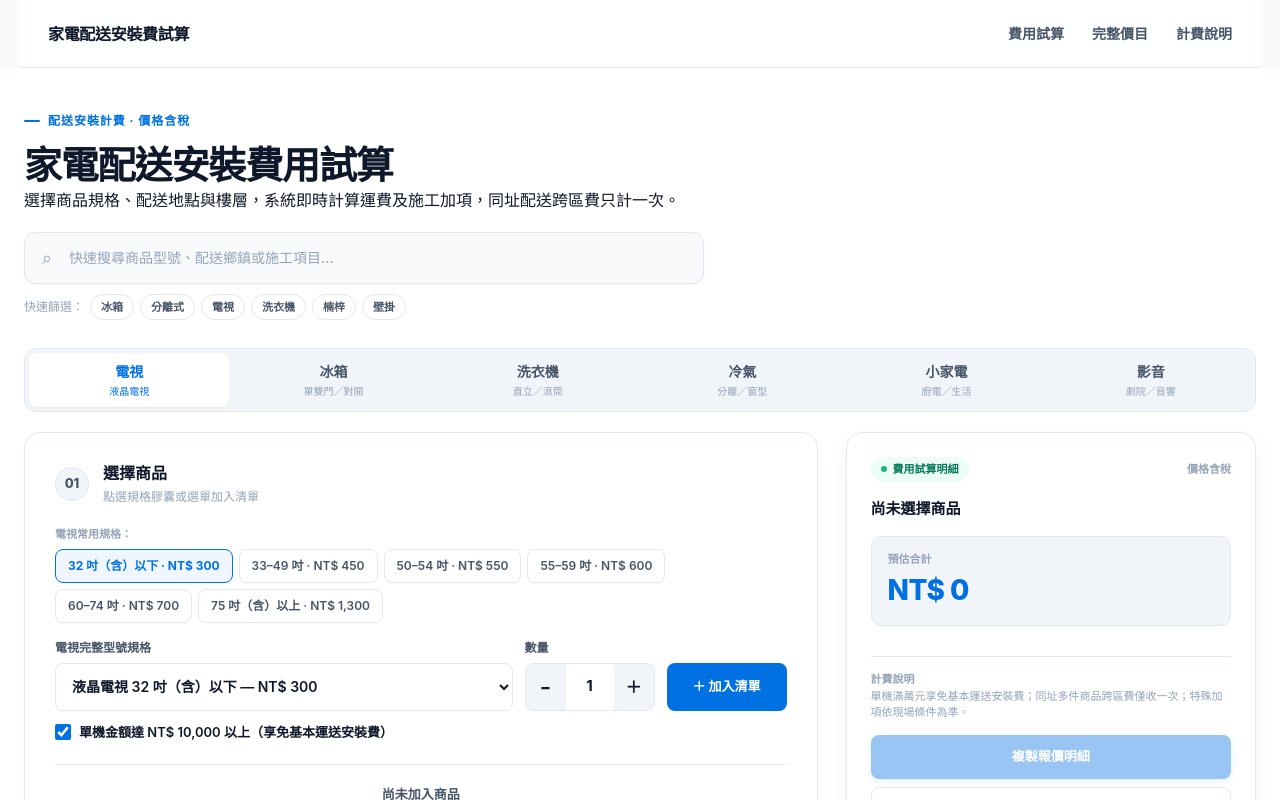
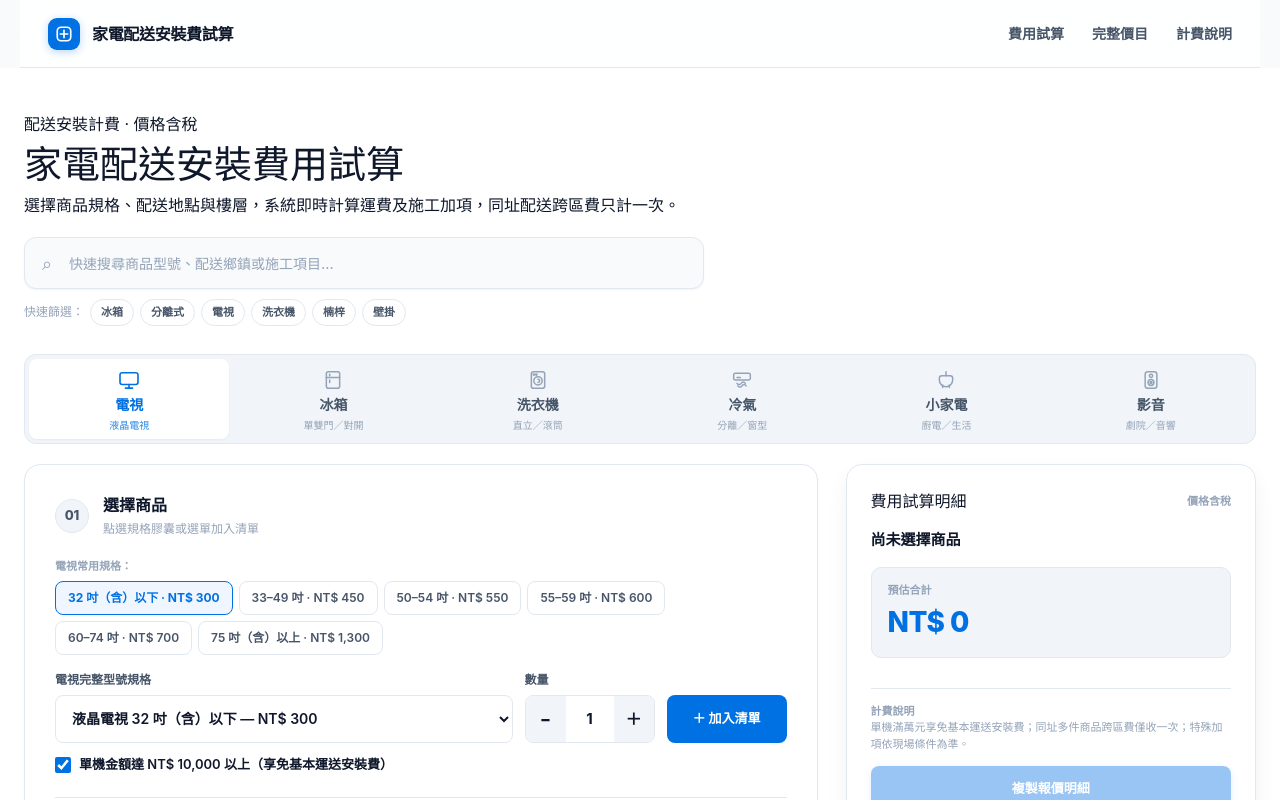
Before and after one commit to lalawgwg99/WGapp, a Next.js app: page / in a window 1280 px wide. Shown: the top 800 px of the page. Built offline with nearby package versions, Linux system fonts and the light colour scheme.

Commit message:
導入 Apple SF-Symbols 極簡質感向量圖標系統 (Brand, Tabs, Filters, Guarantee Cards)

```diff
--- a/app/globals.css
+++ b/app/globals.css
@@ -88,116 +88,69 @@
   top: 0;
   z-index: 40;
 }
-.brand { display: flex; align-items: center; gap: 10px; font-weight: 700; font-size: 16px; letter-spacing: -0.02em; }
-.brand-mark {
+.brand { display: flex; align-items: center; gap: 12px; font-weight: 700; font-size: 16px; letter-spacing: -0.02em; }
+.brand-icon-squircle {
   width: 32px; height: 32px; display: grid; place-items: center;
-  background: var(--brand-blue); color: white; border-radius: 8px;
-  font-weight: 800; font-size: 15px; box-shadow: 0 2px 6px rgba(0, 113, 227, 0.25);
+  background: var(--brand-blue); color: white; border-radius: 9px;
+  box-shadow: 0 2px 8px rgba(0, 113, 227, 0.28);
 }
-.brand-mark.small { width: 28px; height: 28px; font-size: 13px; flex: 0 0 auto; }
+.brand-icon-squircle svg { stroke: white; }
 .site-header nav { display: flex; gap: 28px; font-size: 14px; font-weight: 600; color: var(--text-secondary); }
 .site-header nav a { transition: color .15s ease; }
 .site-header nav a:hover { color: var(--brand-blue); }
-.version-pill {
-  border: 1px solid var(--border-subtle); border-radius: 999px; background: var(--bg-surface-subtle);
-  padding: 6px 12px; font-size: 12px; font-weight: 700; color: var(--text-secondary); letter-spacing: .02em;
+
+/* 分類 Segmented Tabs (含 Apple 質感向量圖標) */
+.category-tabs {
+  max-width: 1240px; margin: 24px auto 20px; display: grid; grid-template-columns: repeat(6, 1fr);
+  background: var(--bg-surface-subtle); border-radius: 14px; padding: 5px; gap: 5px; border: 1px solid var(--border-subtle);
 }
-
-/* Hero 區塊 */
-.hero {
-  max-width: 1240px; margin: 0 auto; padding: 60px 28px 50px;
-  display: grid; grid-template-columns: 1.1fr .9fr; align-items: center; gap: 56px;
-  position: relative;
+.category-tab {
+  min-height: 64px; color: var(--text-secondary); background: transparent; border: 0;
+  border-radius: 10px; padding: 10px 8px; text-align: center; cursor: pointer; transition: all .15s cubic-bezier(0.16, 1, 0.3, 1);
+  display: flex; flex-direction: column; align-items: center; justify-content: center; gap: 4px;
 }
-.hero-copy { min-width: 0; }
-.eyebrow {
-  margin: 0 0 14px; display: flex; align-items: center; gap: 8px;
-  color: var(--brand-blue); font-size: 12px; font-weight: 700; letter-spacing: .08em; text-transform: uppercase;
-}
-.eyebrow span { width: 16px; height: 2px; background: currentColor; border-radius: 1px; }
-.hero h1, .section-heading h2, .area-intro h2 {
-  margin: 0; font-weight: 800;
-  font-size: clamp(38px, 4.5vw, 56px); line-height: 1.15; letter-spacing: -.03em;
-  color: var(--text-primary);
-}
-.hero h1 em { color: var(--brand-blue); font-style: normal; }
-.hero-lead { max-width: 540px; margin: 20px 0 0; color: var(--text-secondary); font-size: 16px; line-height: 1.7; }
-
-/* Spotlight 萬用搜尋列 */
-.universal-search-wrap { position: relative; max-width: 540px; margin-top: 24px; }
-.universal-search {
-  height: 54px; display: grid; grid-template-columns: 44px minmax(0,1fr) 40px; align-items: center;
-  background: var(--bg-surface); border: 1.5px solid var(--border-subtle); border-radius: 12px;
-  box-shadow: var(--shadow-md); transition: all .15s ease;
-}
-.universal-search:focus-within {
-  border-color: var(--brand-blue);
-  box-shadow: 0 0 0 4px rgba(0, 113, 227, 0.12), var(--shadow-md);
-}
-.universal-search > span { text-align: center; color: var(--text-muted); font-size: 20px; }
-.universal-search input { width: 100%; height: 100%; border: 0; outline: 0; background: transparent; color: var(--text-primary); font-size: 15px; font-weight: 600; }
-.universal-search input::placeholder { color: var(--text-muted); font-weight: 500; }
-.universal-search > button { height: 100%; border: 0; background: transparent; color: var(--text-muted); cursor: pointer; font-size: 20px; }
-.universal-results {
-  position: absolute; z-index: 25; left: 0; right: 0; top: 62px; max-height: 380px; overflow-y: auto;
-  background: var(--bg-surface); border: 1px solid var(--border-subtle); border-radius: 12px;
-  box-shadow: var(--shadow-xl); padding: 6px;
-}
-.universal-results > button {
-  width: 100%; min-height: 56px; display: grid; grid-template-columns: auto minmax(0,1fr) auto auto;
-  align-items: center; gap: 12px; padding: 10px 14px; border: 0; border-bottom: 1px solid #f1f5f9;
-  background: transparent; color: var(--text-primary); text-align: left; cursor: pointer; border-radius: 8px;
-  transition: background .12s ease;
-}
-.universal-results > button:last-of-type { border-bottom: 0; }
-.universal-results > button:hover, .universal-results > button:focus-visible { background: var(--bg-surface-subtle); outline: none; }
-.universal-results > p { margin: 0; padding: 24px; color: var(--text-muted); text-align: center; font-size: 13px; }
-.result-kind { min-width: 38px; padding: 4px 8px; border-radius: 6px; background: var(--brand-blue-subtle); color: var(--brand-blue); text-align: center; font-size: 11px; font-weight: 700; }
-.result-copy { min-width: 0; }
-.result-copy b { display: block; font-size: 13px; color: var(--text-primary); }
-.result-copy small { display: block; margin-top: 2px; color: var(--text-muted); font-size: 11px; }
-.result-price { white-space: nowrap; color: var(--text-primary); font-size: 13px; font-weight: 700; }
-.result-action { white-space: nowrap; color: var(--brand-blue); font-size: 12px; font-weight: 700; }
-
-.search-shortcuts { display: flex; align-items: center; gap: 8px; flex-wrap: wrap; margin-top: 12px; color: var(--text-muted); font-size: 12px; }
-.search-shortcuts button {
-  padding: 5px 12px; border: 1px solid var(--border-subtle); border-radius: 999px;
-  background: var(--bg-surface); color: var(--text-secondary); cursor: pointer; font-size: 12px; font-weight: 600;
+.tab-icon-wrap {
+  width: 26px; height: 26px; display: grid; place-items: center; color: var(--text-muted);
   transition: all .15s ease;
 }
-.search-shortcuts button:hover { border-color: var(--brand-blue); color: var(--brand-blue); background: var(--brand-blue-subtle); }
+.category-tab span { display: block; font-size: 13px; font-weight: 700; line-height: 1.2; }
+.category-tab small { display: block; font-size: 10px; color: var(--text-muted); line-height: 1.2; }
+.category-tab:hover { color: var(--text-primary); }
+.category-tab:hover .tab-icon-wrap { color: var(--text-primary); }
+.category-tab.active {
+  background: var(--bg-surface); color: var(--brand-blue);
+  box-shadow: var(--shadow-sm);
+}
+.category-tab.active .tab-icon-wrap { color: var(--brand-blue); transform: scale(1.08); }
+.category-tab.active small { color: var(--brand-blue); opacity: .85; }
 
-.hero-actions { margin-top: 28px; display: flex; align-items: center; gap: 20px; }
-.primary-button {
-  display: inline-flex; align-items: center; gap: 14px; background: var(--brand-blue); color: white;
-  padding: 14px 24px; border-radius: 10px; font-size: 14px; font-weight: 700;
-  box-shadow: 0 4px 12px rgba(0, 113, 227, 0.25); transition: all .15s ease;
+/* 試算器 Grid 佈局 */
+.calculator-grid { max-width: 1240px; margin: 0 auto; display: grid; grid-template-columns: minmax(0, 1.45fr) minmax(330px, 0.75fr); gap: 28px; align-items: start; }
+.calculator-form { background: var(--bg-surface); border: 1px solid var(--border-subtle); border-radius: 16px; box-shadow: var(--shadow-sm); overflow: hidden; }
+.step-block { padding: 28px 30px; border-bottom: 1px solid var(--border-subtle); }
+.step-block:last-child { border-bottom: 0; }
+.step-title { display: flex; align-items: center; gap: 14px; margin-bottom: 20px; }
+.step-title > b {
+  width: 34px; height: 34px; flex: 0 0 auto; display: grid; place-items: center;
+  background: var(--bg-surface-subtle); border-radius: 50%; color: var(--text-secondary);
+  font-size: 13px; font-weight: 800; border: 1px solid var(--border-subtle); transition: all .15s ease;
 }
-.primary-button:hover { background: var(--brand-blue-hover); transform: translateY(-1px); box-shadow: 0 6px 18px rgba(0, 113, 227, 0.32); }
-.primary-button span { font-size: 14px; }
-.text-link { font-weight: 700; font-size: 14px; color: var(--text-secondary); transition: color .15s ease; }
-.text-link:hover { color: var(--brand-blue); }
+.step-title.completed > b {
+  background: var(--success-green); color: white; border-color: var(--success-green);
+}
+.step-title h3 { margin: 0; font-size: 16px; font-weight: 700; color: var(--text-primary); }
+.step-title p { margin: 3px 0 0; color: var(--text-muted); font-size: 12px; }
 
-/* Hero 右側現代收據卡展示 */
-.hero-visual { position: relative; display: flex; justify-content: center; }
-.price-card-main {
-  width: 100%; max-width: 380px; background: var(--bg-surface); border: 1px solid var(--border-subtle);
-  border-radius: 16px; padding: 26px; box-shadow: var(--shadow-xl);
+/* 規格按鈕膠囊 (Spec Chips) */
+.spec-chips-wrap { margin-bottom: 16px; }
+.spec-chips-label { font-size: 11px; font-weight: 700; color: var(--text-muted); margin-bottom: 6px; display: block; }
+.spec-chips { display: flex; gap: 6px; flex-wrap: wrap; }
+.spec-chip {
+  padding: 7px 12px; border: 1px solid var(--border-subtle); border-radius: 8px; background: var(--bg-surface);
+  color: var(--text-secondary); font-size: 12px; font-weight: 600; cursor: pointer; transition: all .12s ease;
 }
-.receipt-top { display: flex; align-items: center; justify-content: space-between; border-bottom: 1px solid var(--border-subtle); padding-bottom: 14px; margin-bottom: 14px; font-weight: 700; font-size: 14px; }
-.live-dot {
-  font-size: 11px; color: var(--success-green-text); background: var(--success-green-subtle);
-  border-radius: 999px; padding: 4px 10px; font-weight: 700; display: inline-flex; align-items: center; gap: 6px;
-}
-.live-dot::before { content: ""; display: block; width: 6px; height: 6px; border-radius: 50%; background: var(--success-green); }
-.sample-line { display: flex; justify-content: space-between; font-size: 13px; padding: 7px 0; color: var(--text-secondary); }
-.sample-line b { color: var(--text-primary); font-weight: 600; }
-.sample-total { margin-top: 14px; padding-top: 14px; border-top: 1.5px solid var(--text-primary); display: flex; justify-content: space-between; align-items: baseline; }
-.sample-total span { font-size: 14px; font-weight: 700; }
-.sample-total strong { color: var(--brand-blue); font-size: 24px; font-weight: 800; }
-.receipt-dashes { margin: 18px 0 12px; border-top: 1px dashed var(--border-medium); }
-.price-card-main > small { color: var(--text-muted); font-size: 11px; display: block; text-align: center; }
-.price-card-back, .orange-disc { display: none; }
+.spec-chip:hover { border-color: var(--border-medium); background: var(--bg-surface-subtle); }
+.spec-chip.active { border-color: var(--brand-blue); background: var(--brand-blue-subtle); color: var(--brand-blue); font-weight: 700; }
 
 /* 試算主區塊 (Calculator Section) */
 .calculator-section {
@@ -536,11 +489,16 @@
 .notes-section { max-width: 1240px; margin: 0 auto; padding: 80px 28px 60px; }
 .note-cards { display: grid; grid-template-columns: repeat(4, 1fr); gap: 16px; margin-top: 24px; }
 .note-cards article {
-  background: var(--bg-surface); border: 1px solid var(--border-subtle); border-radius: 12px;
-  padding: 24px 20px; box-shadow: var(--shadow-sm);
+  background: var(--bg-surface); border: 1px solid var(--border-subtle); border-radius: 14px;
+  padding: 26px 22px; box-shadow: var(--shadow-sm); transition: transform .15s ease, box-shadow .15s ease;
 }
-.note-cards span { color: var(--brand-blue); font-size: 14px; font-weight: 800; }
-.note-cards h3 { margin: 12px 0 8px; font-size: 15px; font-weight: 700; color: var(--text-primary); }
+.note-cards article:hover { transform: translateY(-2px); box-shadow: var(--shadow-md); }
+.note-icon-squircle {
+  width: 36px; height: 36px; border-radius: 10px; background: var(--brand-blue-subtle); color: var(--brand-blue);
+  display: grid; place-items: center; margin-bottom: 14px;
+}
+.note-cards span { color: var(--text-muted); font-size: 11px; font-weight: 800; letter-spacing: 0.05em; text-transform: uppercase; }
+.note-cards h3 { margin: 8px 0 8px; font-size: 15px; font-weight: 700; color: var(--text-primary); }
 .note-cards p { color: var(--text-secondary); font-size: 13px; line-height: 1.6; margin: 0; }
 .source-note {
   display: flex; justify-content: space-between; align-items: center; gap: 24px;
--- a/app/page.tsx
+++ b/app/page.tsx
@@ -1,20 +1,115 @@
 "use client";
 
 import { useState } from "react";
-
 import { areaFees, extras, products, splitAC, windowAC, type FeeItem } from "./pricing-data";
 
 const money = (value: number) => `NT$ ${value.toLocaleString("zh-TW")}`;
 
+// Apple SF-Symbols 風格極簡向量圖標系統
+const TvIcon = ({ className = "w-5 h-5" }: { className?: string }) => (
+  <svg className={className} viewBox="0 0 24 24" fill="none" stroke="currentColor" strokeWidth="1.8" strokeLinecap="round" strokeLinejoin="round" aria-hidden="true">
+    <rect x="2" y="4" width="20" height="13" rx="2.5" />
+    <path d="M12 17v4" />
+    <path d="M8 21h8" />
+  </svg>
+);
+
+const FridgeIcon = ({ className = "w-5 h-5" }: { className?: string }) => (
+  <svg className={className} viewBox="0 0 24 24" fill="none" stroke="currentColor" strokeWidth="1.8" strokeLinecap="round" strokeLinejoin="round" aria-hidden="true">
+    <rect x="4" y="2" width="16" height="20" rx="2.5" />
+    <line x1="4" y1="9" x2="20" y2="9" />
+    <line x1="8" y1="5" x2="8" y2="7" />
+    <line x1="8" y1="12" x2="8" y2="15" />
+  </svg>
+);
+
+const WasherIcon = ({ className = "w-5 h-5" }: { className?: string }) => (
+  <svg className={className} viewBox="0 0 24 24" fill="none" stroke="currentColor" strokeWidth="1.8" strokeLinecap="round" strokeLinejoin="round" aria-hidden="true">
+    <rect x="4" y="2" width="16" height="20" rx="2.5" />
+    <circle cx="12" cy="13" r="5" />
+    <path d="M12 15a2 2 0 1 0 0-4" />
+    <circle cx="7" cy="5.5" r="0.8" fill="currentColor" />
+    <circle cx="10" cy="5.5" r="0.8" fill="currentColor" />
+  </svg>
+);
+
+const AcIcon = ({ className = "w-5 h-5" }: { className?: string }) => (
+  <svg className={className} viewBox="0 0 24 24" fill="none" stroke="currentColor" strokeWidth="1.8" strokeLinecap="round" strokeLinejoin="round" aria-hidden="true">
+    <rect x="2" y="4" width="20" height="8" rx="2" />
+    <line x1="6" y1="9" x2="10" y2="9" />
+    <path d="M6 16c1.5 2 3.5 2 5 0s3.5-2 5 0" />
+    <path d="M7 19c1.5 2 3.5 2 5 0s3.5-2 5 0" />
+  </svg>
+);
+
+const KitchenIcon = ({ className = "w-5 h-5" }: { className?: string }) => (
+  <svg className={className} viewBox="0 0 24 24" fill="none" stroke="currentColor" strokeWidth="1.8" strokeLinecap="round" strokeLinejoin="round" aria-hidden="true">
+    <path d="M12 2v5" />
+    <path d="M7 7h10a3 3 0 0 1 3 3v2a8 8 0 0 1-16 0v-2a3 3 0 0 1 3-3Z" />
+    <path d="M8 18v3" />
+    <path d="M16 18v3" />
+  </svg>
+);
+
+const AudioIcon = ({ className = "w-5 h-5" }: { className?: string }) => (
+  <svg className={className} viewBox="0 0 24 24" fill="none" stroke="currentColor" strokeWidth="1.8" strokeLinecap="round" strokeLinejoin="round" aria-hidden="true">
+    <rect x="5" y="2" width="14" height="20" rx="3" />
+    <circle cx="12" cy="7" r="2" />
+    <circle cx="12" cy="15" r="3.5" />
+    <circle cx="12" cy="15" r="1.2" fill="currentColor" />
+  </svg>
+);
+
+const AllIcon = ({ className = "w-5 h-5" }: { className?: string }) => (
+  <svg className={className} viewBox="0 0 24 24" fill="none" stroke="currentColor" strokeWidth="1.8" strokeLinecap="round" strokeLinejoin="round" aria-hidden="true">
+    <rect x="3" y="3" width="7" height="7" rx="1.5" />
+    <rect x="14" y="3" width="7" height="7" rx="1.5" />
+    <rect x="3" y="14" width="7" height="7" rx="1.5" />
+    <rect x="14" y="14" width="7" height="7" rx="1.5" />
+  </svg>
+);
+
+const TagCheckIcon = ({ className = "w-5 h-5" }: { className?: string }) => (
+  <svg className={className} viewBox="0 0 24 24" fill="none" stroke="currentColor" strokeWidth="1.8" strokeLinecap="round" strokeLinejoin="round" aria-hidden="true">
+    <path d="M20.59 13.41l-7.17 7.17a2 2 0 0 1-2.83 0L2 12V2h10l8.59 8.59a2 2 0 0 1 0 2.82z" />
+    <line x1="7" y1="7" x2="7.01" y2="7" />
+    <path d="m9 14 2 2 4-4" />
+  </svg>
+);
+
+const RecycleIcon = ({ className = "w-5 h-5" }: { className?: string }) => (
+  <svg className={className} viewBox="0 0 24 24" fill="none" stroke="currentColor" strokeWidth="1.8" strokeLinecap="round" strokeLinejoin="round" aria-hidden="true">
+    <path d="M7 19H4.815a1.83 1.83 0 0 1-1.57-.881 1.785 1.785 0 0 1-.004-1.784L7.196 9.5" />
+    <path d="M11 19h8.2a1.8 1.8 0 0 0 1.58-.88 1.78 1.78 0 0 0 .02-1.79l-2.7-4.66" />
+    <path d="m14 4-2.8 4.7" />
+    <path d="m9.7 7.7 2.4-4a1.8 1.8 0 0 1 3.1 0l3.8 6.4" />
+    <path d="m4.5 13 2.5 6-3.5 1" />
+  </svg>
+);
+
+const StairsIcon = ({ className = "w-5 h-5" }: { className?: string }) => (
+  <svg className={className} viewBox="0 0 24 24" fill="none" stroke="currentColor" strokeWidth="1.8" strokeLinecap="round" strokeLinejoin="round" aria-hidden="true">
+    <path d="M20 20h-4v-4h-4v-4H8V8H4V4" />
+    <path d="M4 20h16" />
+  </svg>
+);
+
+const ShieldCheckIcon = ({ className = "w-5 h-5" }: { className?: string }) => (
+  <svg className={className} viewBox="0 0 24 24" fill="none" stroke="currentColor" strokeWidth="1.8" strokeLinecap="round" strokeLinejoin="round" aria-hidden="true">
+    <path d="M12 22s8-4 8-10V5l-8-3-8 3v7c0 6 8 10 8 10z" />
+    <path d="m9 12 2 2 4-4" />
+  </svg>
+);
+
 export type MainCategory = "全部" | "電視" | "冰箱" | "洗衣" | "冷氣" | "廚電";
 
-const mainCategoryFilters: Array<{ id: MainCategory; label: string; icon: string }> = [
-  { id: "全部", label: "全部項目", icon: "📋" },
-  { id: "電視", label: "電視與壁掛影音", icon: "📺" },
-  { id: "冰箱", label: "冰箱與冷凍櫃", icon: "❄️" },
-  { id: "洗衣", label: "洗衣機與乾衣機", icon: "🧺" },
-  { id: "冷氣", label: "冷氣空調與施工", icon: "🌬️" },
-  { id: "廚電", label: "生活與廚房家電", icon: "🔌" },
+const mainCategoryFilters: Array<{ id: MainCategory; label: string; Icon: React.ComponentType<{ className?: string }> }> = [
+  { id: "全部", label: "全部項目", Icon: AllIcon },
+  { id: "電視", label: "電視與壁掛", Icon: TvIcon },
+  { id: "冰箱", label: "冰箱與冷凍", Icon: FridgeIcon },
+  { id: "洗衣", label: "洗衣與乾衣", Icon: WasherIcon },
+  { id: "冷氣", label: "冷氣與施工", Icon: AcIcon },
+  { id: "廚電", label: "生活與廚房", Icon: KitchenIcon },
 ];
 
 const getItemMainCategory = (item: FeeItem): MainCategory => {
@@ -78,13 +173,13 @@
 
 const quickProductIds = ["tv55", "washer12", "fridge399", "split36", "window32"];
 type ProductCategory = "電視" | "冰箱" | "洗衣機" | "冷氣" | "小家電" | "影音";
-const productCategories: Array<{ id: ProductCategory; hint: string }> = [
-  { id: "電視", hint: "液晶電視" },
-  { id: "冰箱", hint: "單雙門／對開" },
-  { id: "洗衣機", hint: "直立／滾筒" },
-  { id: "冷氣", hint: "分離／窗型" },
-  { id: "小家電", hint: "廚電／生活" },
-  { id: "影音", hint: "劇院／音響" },
+const productCategories: Array<{ id: ProductCategory; hint: string; Icon: React.ComponentType<{ className?: string }> }> = [
+  { id: "電視", hint: "液晶電視", Icon: TvIcon },
+  { id: "冰箱", hint: "單雙門／對開", Icon: FridgeIcon },
+  { id: "洗衣機", hint: "直立／滾筒", Icon: WasherIcon },
+  { id: "冷氣", hint: "分離／窗型", Icon: AcIcon },
+  { id: "小家電", hint: "廚電／生活", Icon: KitchenIcon },
+  { id: "影音", hint: "劇院／音響", Icon: AudioIcon },
 ];
 
 const preferredExtras: Record<"appliance" | "split" | "window", string[]> = {
@@ -352,6 +447,12 @@
       )}
       <header className="site-header">
         <a className="brand" href="#top" aria-label="回到頁首">
+          <div className="brand-icon-squircle" aria-hidden="true">
+            <svg width="18" height="18" viewBox="0 0 24 24" fill="none" stroke="currentColor" strokeWidth="2.2" strokeLinecap="round" strokeLinejoin="round">
+              <rect x="3" y="3" width="18" height="18" rx="5" />
+              <path d="M7 12h10M12 7v10" />
+            </svg>
+          </div>
           <span>家電配送安裝費試算</span>
         </a>
         <nav aria-label="主要導覽">
@@ -404,8 +505,11 @@
           </div>
         </div>
 
+        {/* 分類 Segmented Tabs (含 Apple 質感圖標) */}
         <div className="category-tabs" role="tablist" aria-label="商品分類">
-          {productCategories.map((category) => (
+          {productCategories.map((category) => {
+            const IconComponent = category.Icon;
+            return (
               <button
                 key={category.id}
                 className={productCategory === category.id ? "category-tab active" : "category-tab"}
@@ -413,9 +517,14 @@
                 role="tab"
                 aria-selected={productCategory === category.id}
               >
-              <span>{category.id}</span><small>{category.hint}</small>
+                <div className="tab-icon-wrap">
+                  <IconComponent className="w-5 h-5" />
+                </div>
+                <span>{category.id}</span>
+                <small>{category.hint}</small>
               </button>
-          ))}
+            );
+          })}
         </div>
 
         <div className="calculator-grid">
@@ -677,19 +786,22 @@
           </div>
         </div>
 
-        {/* 6 大結構化主分類 Tab */}
+        {/* 6 大結構化主分類 Tab (含 SF Pro 圖標) */}
         <div className="filter-row" aria-label="價目分類">
-          {mainCategoryFilters.map((filter) => (
+          {mainCategoryFilters.map((filter) => {
+            const FilterIcon = filter.Icon;
+            return (
               <button
                 key={filter.id}
                 className={feeFilter === filter.id ? "filter active" : "filter"}
                 onClick={() => setFeeFilter(filter.id)}
               >
-              <span>{filter.icon}</span>
+                <FilterIcon className="w-4 h-4" />
                 <span>{filter.label}</span>
                 <span className="filter-count">({getCategoryCount(filter.id)})</span>
               </button>
-          ))}
+            );
+          })}
         </div>
 
         <div className="fee-table-wrap">
@@ -775,16 +887,45 @@
         </div>
       </section>
 
+      {/* 服務說明與保障 (含 Apple 質感圖標) */}
       <section className="notes-section" id="notes">
         <div className="section-heading">
           <p className="eyebrow"><span /> 服務說明</p>
           <h2>配送與施工注意事項</h2>
         </div>
         <div className="note-cards">
-          <article><span>01</span><h3>單機滿萬免基本費</h3><p>購買單機金額達 NT$ 10,000 以上商品，享免基本運送安裝費；跨區費、樓層費與額外施工另計。</p></article>
-          <article><span>02</span><h3>廢四機免費回收</h3><p>購買電視、冰箱、洗衣機、冷氣，同品項、同數量、同時間地點享免費回收舊機（不含拆機工資與危險施工）。</p></article>
-          <article><span>03</span><h3>樓層搬運費</h3><p>無電梯 3 樓（含）以上加收樓層費，依商品尺寸每層加收 50～100 元，冷氣機型依標準計費。</p></article>
-          <article><span>04</span><h3>特殊施工先報價</h3><p>高空危險施工、超出標準安裝之管線延長、改電、洗洞或特殊壁掛等，施工前皆會先報價經同意後施作。</p></article>
+          <article>
+            <div className="note-icon-squircle">
+              <TagCheckIcon className="w-5 h-5" />
+            </div>
+            <span>01 優惠條款</span>
+            <h3>單機滿萬免基本費</h3>
+            <p>購買單機金額達 NT$ 10,000 以上商品，享免基本運送安裝費；跨區費、樓層費與額外施工另計。</p>
+          </article>
+          <article>
+            <div className="note-icon-squircle">
+              <RecycleIcon className="w-5 h-5" />
+            </div>
+            <span>02 環保服務</span>
+            <h3>廢四機免費回收</h3>
+            <p>購買電視、冰箱、洗衣機、冷氣，同品項、同數量、同時間地點享免費回收舊機（不含拆機工資與危險施工）。</p>
+          </article>
+          <article>
+            <div className="note-icon-squircle">
+              <StairsIcon className="w-5 h-5" />
+            </div>
+            <span>03 搬運規範</span>
+            <h3>樓層搬運費</h3>
+            <p>無電梯 3 樓（含）以上加收樓層費，依商品尺寸每層加收 50～100 元，冷氣機型依標準計費。</p>
+          </article>
+          <article>
+            <div className="note-icon-squircle">
+              <ShieldCheckIcon className="w-5 h-5" />
+            </div>
+            <span>04 透明保障</span>
+            <h3>特殊施工先報價</h3>
+            <p>高空危險施工、超出標準安裝之管線延長、改電、洗洞或特殊壁掛等，施工前皆會先報價經同意後施作。</p>
+          </article>
         </div>
         <div className="source-note">
           <div><p><b>收費依據</b><br />依據標準家電配送安裝合約費率計收。</p></div>
@@ -793,7 +934,15 @@
       </section>
 
       <footer>
-        <div className="brand"><span>家電配送安裝費試算</span></div>
+        <div className="brand">
+          <div className="brand-icon-squircle" aria-hidden="true">
+            <svg width="18" height="18" viewBox="0 0 24 24" fill="none" stroke="currentColor" strokeWidth="2.2" strokeLinecap="round" strokeLinejoin="round">
+              <rect x="3" y="3" width="18" height="18" rx="5" />
+              <path d="M7 12h10M12 7v10" />
+            </svg>
+          </div>
+          <span>家電配送安裝費試算</span>
+        </div>
         <p>家電配送安裝費用線上試算工具</p>
         <a href="#top">回到頁首 ↑</a>
       </footer>
```
Lines whose indentation alone changed are shown as unchanged.
